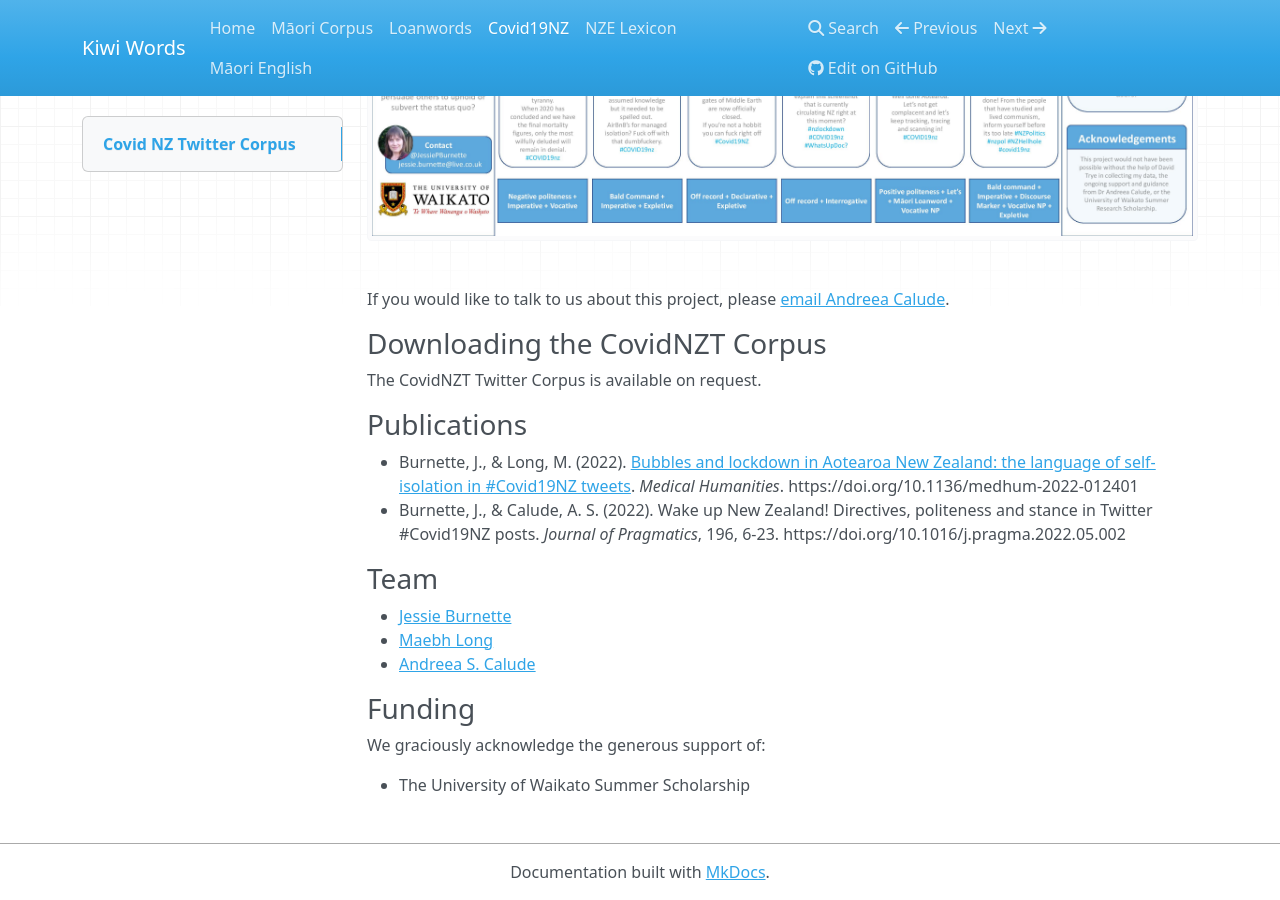
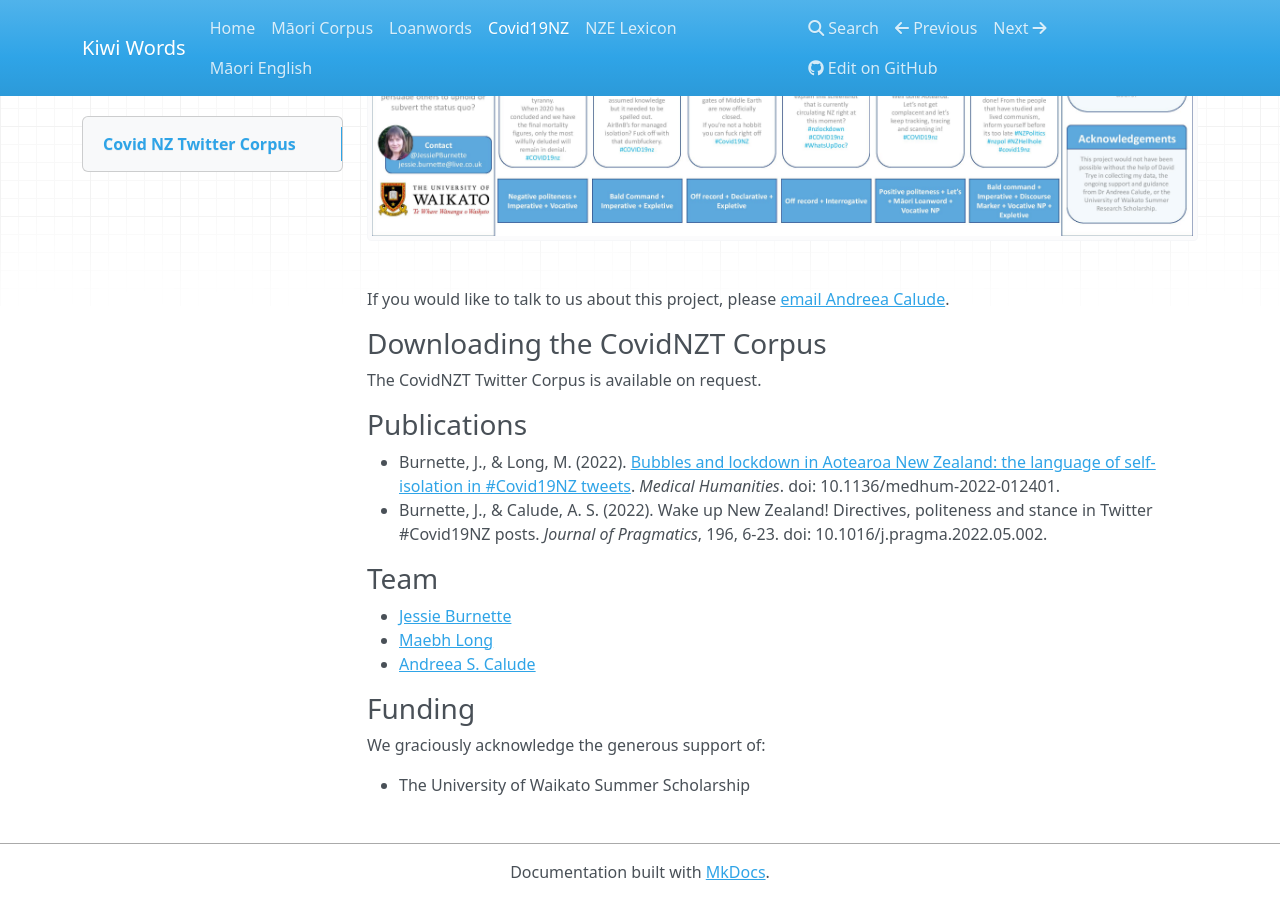
Before and after one commit to Waikato/kiwiwords, an MkDocs documentation site: the page built from docs/covidnz_corpus.md, in a window 1280 px wide and 900 px high, scrolled down 680 px. Built offline with MkDocs 1.6.1, drawn with Linux system fonts in a browser that asks for light colours; nearby versions of some CDN libraries; part of the change alters nothing that is shown.

Commit message:
Update covidnz_corpus.md

```diff
--- a/docs/covidnz_corpus.md
+++ b/docs/covidnz_corpus.md
@@ -9,8 +9,8 @@ If you would like to talk to us about this project, please [email Andreea Calude
 The CovidNZT Twitter Corpus is available on request.
 
 ### Publications
-- Burnette, J., & Long, M. (2022). [Bubbles and lockdown in Aotearoa New Zealand: the language of self-isolation in #Covid19NZ tweets](https://mh.bmj.com/content/early/2022/07/27/medhum-2022-012401). *Medical Humanities*. https://doi.org/10.1136/medhum-2022-012401
-- Burnette, J., & Calude, A. S. (2022). Wake up New Zealand! Directives, politeness and stance in Twitter #Covid19NZ posts. *Journal of Pragmatics*, 196, 6-23. https://doi.org/10.1016/j.pragma.2022.05.002
+- Burnette, J., & Long, M. (2022). [Bubbles and lockdown in Aotearoa New Zealand: the language of self-isolation in #Covid19NZ tweets](https://mh.bmj.com/content/early/2022/07/27/medhum-2022-012401). *Medical Humanities*. doi: 10.1136/medhum-2022-012401.
+- Burnette, J., & Calude, A. S. (2022). Wake up New Zealand! Directives, politeness and stance in Twitter #Covid19NZ posts. *Journal of Pragmatics*, 196, 6-23. doi: 10.1016/j.pragma.2022.05.002.
 
 ### Team
 
```
